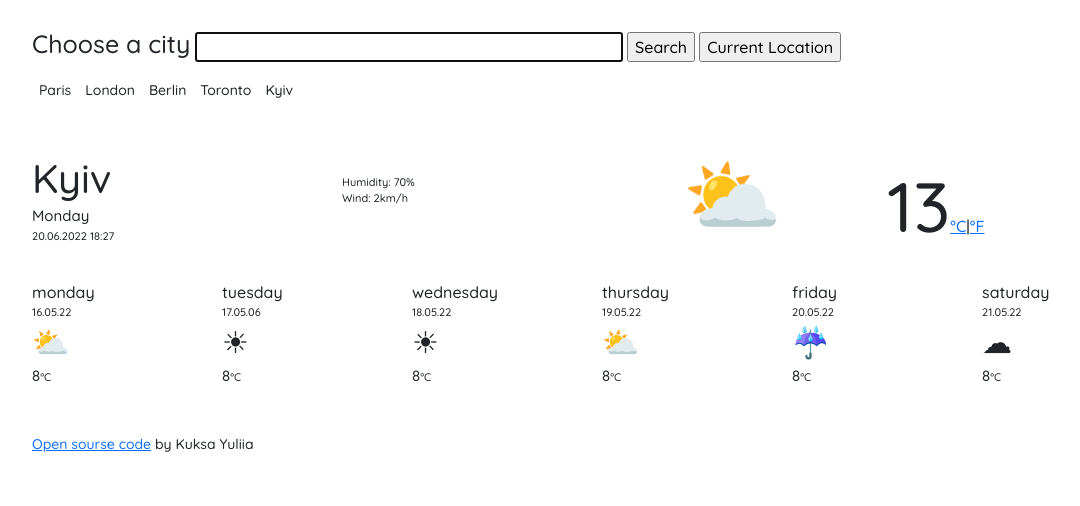
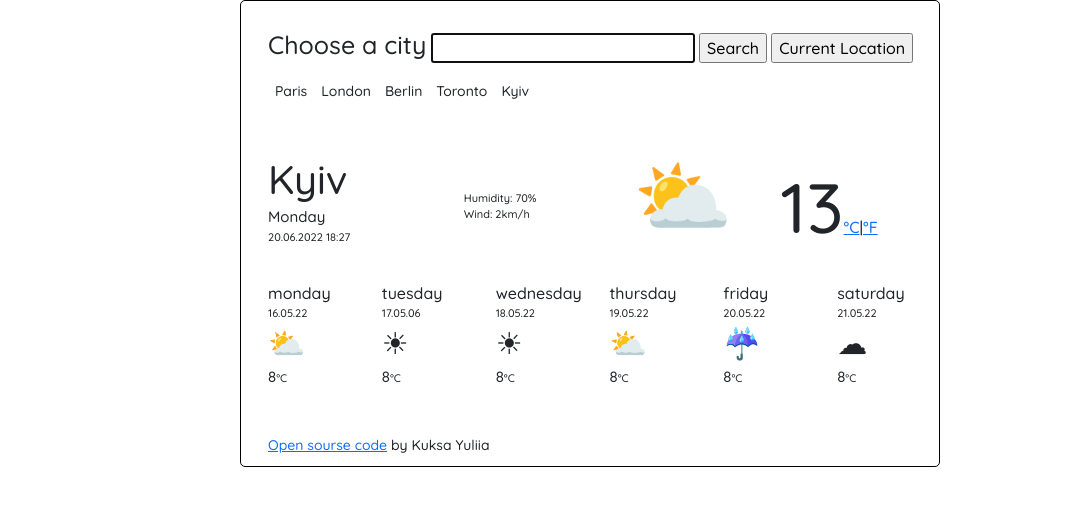
Before and after one commit to YKUKSA/my-weather-project, a plain HTML site: page index.html in a window 1280 px wide. Shown: the whole page, without its empty margins (50-1130 px from the left). Drawn offline with nearby package versions, Linux system fonts and the light colour scheme.

Commit message:
adding styling

```diff
--- a/index.html
+++ b/index.html
@@ -17,7 +17,7 @@
   <header>
          <form>
            <label for="search-row">Choose a city</label>
-           <input type="text" autofocus name="search-row" size="50px
+           <input type="text" autofocus name="search-row" size="30px
                 " id="search-form" >
         <input type="submit" id="submit-button" value="Search"/>
         <input type="submit" id="current-place" value="Current Location"
--- a/src/style.css
+++ b/src/style.css
@@ -1,5 +1,12 @@
 body {
   font-family: "Quicksand", sans-serif;
+  max-width: 700px;
+  display: block;
+  margin: 0 auto;
+  border: 1px solid black;
+  border-radius: 5px;
+  padding-left: 15px;
+  padding-bottom: 10px;
 }
 header {
   padding-top: 25px;
@@ -43,7 +50,7 @@ footer {
   padding-bottom: 5px;
 }
 .ul-weather-parametr {
-  margin-top: 20px;
+  margin-top: 35px;
 }
 .li-weather-parametr {
   font-size: 11px;
```
